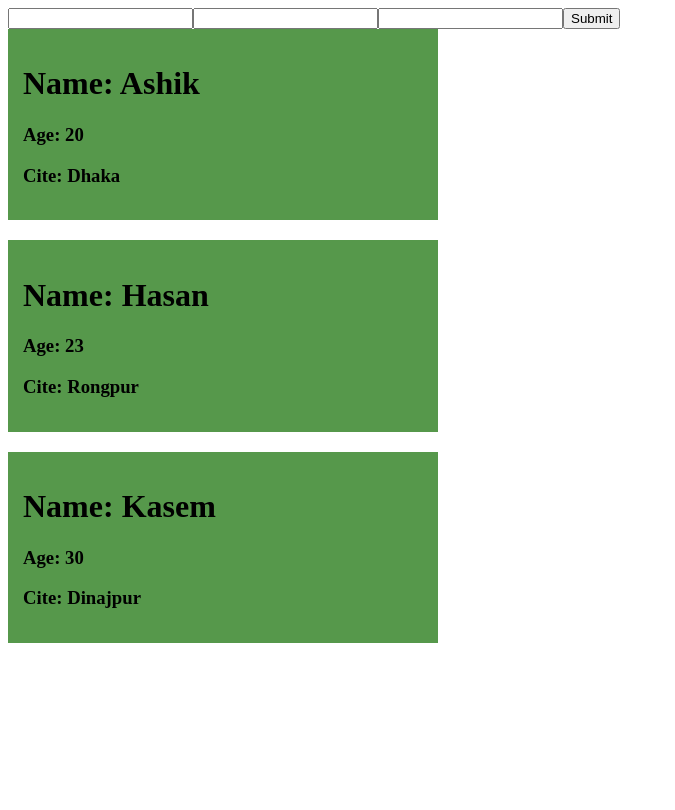
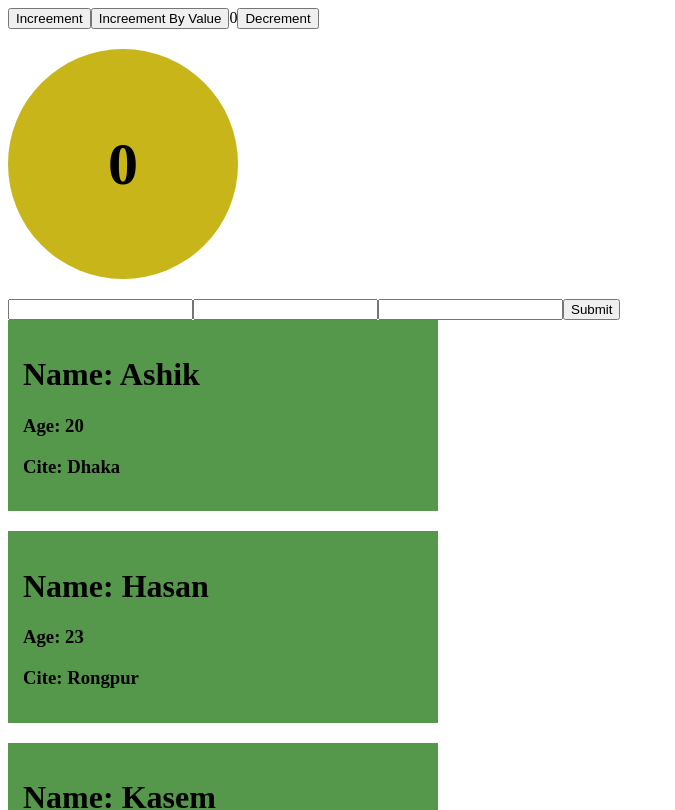
Before and after one commit to Ashaduzzaman099/react-basic, a React (Vite) app: page / in a window 1280 px wide. Shown: the top 810 px of the page, without its empty margins (0-675 px from the left). Built offline with nearby package versions, Linux system fonts and the light colour scheme.

Commit message:
Add Counter

```diff
--- a/src/App.jsx
+++ b/src/App.jsx
@@ -1,6 +1,8 @@
 import { useState } from "react";
 import "./card.css";
 import Card from "./components/Card";
+import Counter from "./components/Counter";
+import Display from "./components/Display";
 
 function App() {
   const [name, setName] = useState("");
@@ -24,6 +26,9 @@ function App() {
   return (
     <>
       <div>
+        <Counter />
+        <Display />
+
         <form onSubmit={handelSubmit}>
           <input
             type="text"
@@ -43,8 +48,6 @@ function App() {
           <input type="submit" value="Submit" />
         </form>
 
-        {/* <Counter /> */}
-
         {members
           .filter((member) => member.age >= 18)
           .sort((a, b) => a.age - b.age)
--- a/src/card.css
+++ b/src/card.css
@@ -5,3 +5,19 @@
  background-color: rgb(86, 152, 75);
  box-shadow: 1px solid #ddd;
 }
+.CardYellow{
+  text-align: center;
+  margin-bottom: 20px;
+  margin-top: 20px;
+  font-size: 30px;
+  display: flex;
+  align-items: center;
+  justify-content: center;
+  width: 200px;
+  height: 200px;
+  border-radius: 50%;
+  padding: 15px;
+  margin-bottom: 20px;
+  background-color: rgb(199, 181, 25);
+  box-shadow: 1px solid #ddd;
+}
--- /dev/null
+++ b/src/components/Display.jsx
@@ -0,0 +1,7 @@
+export default function Display() {
+  return (
+    <div className="CardYellow">
+      <h1>0</h1>
+    </div>
+  );
+}
```
